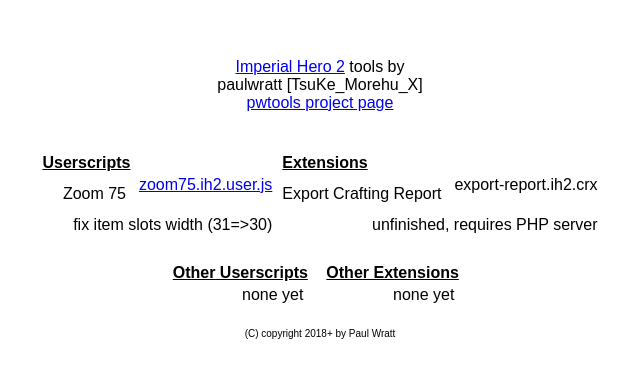
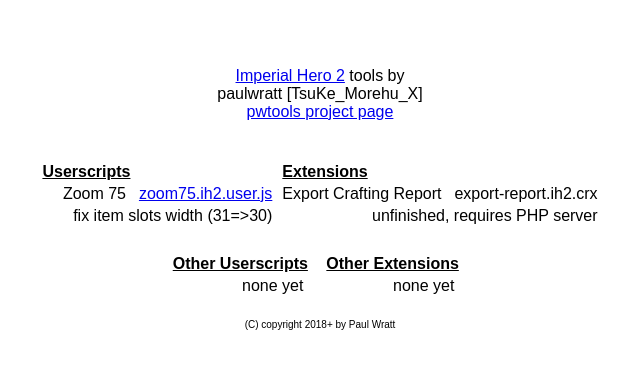
Before and after one commit to paulwratt/imperial-hero-2-pwtools, a plain HTML site: page docs/index.html in a window 1280 px wide. Shown: the part 202-580 px from the top of the page, without its empty margins (320-960 px from the left). Drawn offline with Linux system fonts and the light colour scheme.

Commit message:
Update index.html

```diff
--- a/docs/index.html
+++ b/docs/index.html
@@ -14,20 +14,18 @@
 <table>
 <tr><td nowrap><b><u>Userscripts</u></b></td><td>&nbsp;</td></tr>
 <tr title="Fixes Item Slots for IH2 when using zoom 75%"><td align=right>
-Zoom 75&nbsp;<br>
+Zoom 75&nbsp;
 </td><td>
-&nbsp;<a target=_blank href=https://github.com/paulwratt/imperial-hero-2-pwtools/raw/master/zoom75.ih2.user.js>zoom75.ih2.user.js</a><br>
-<br>
+&nbsp;<a target=_blank href=https://github.com/paulwratt/imperial-hero-2-pwtools/raw/master/zoom75.ih2.user.js>zoom75.ih2.user.js</a>
 </td></tr>
   <tr title="Fixes Item Slots for IH2 when using zoom 75%"><td align=right colspan=2>fix item slots width (31=>30)</td></tr>
 </table></td><td valign=top>
 <table>
 <tr><td nowrap><b><u>Extensions</u></b></td><td>&nbsp;</td></tr>
 <tr title="Export a crafting report from IH2 to external URL"><td align=right>
-Export Crafting Report&nbsp;<br>
+Export Crafting Report&nbsp;
 </td><td>
-&nbsp;<a target=_blank h ref=https://github.com/paulwratt/torn-city-pwtools/>export-report.ih2.crx</a><br>
-<br>
+&nbsp;<a target=_blank h ref=https://github.com/paulwratt/torn-city-pwtools/>export-report.ih2.crx</a>
 </td></tr>
   <tr title="Export a crafting report from IH2 to external URL"><td align=right colspan=2>unfinished, requires PHP server</td></tr>
 </table></td></tr>
```
